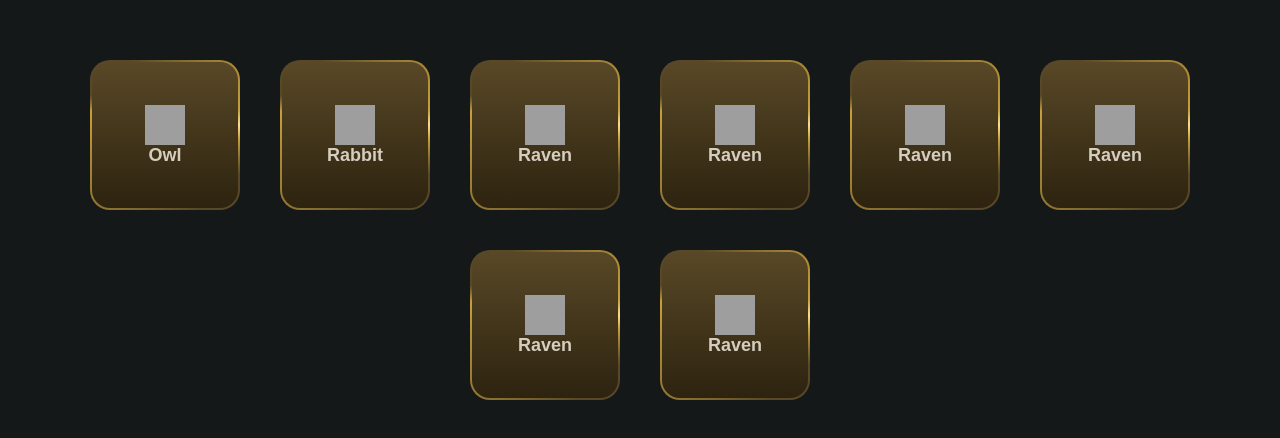
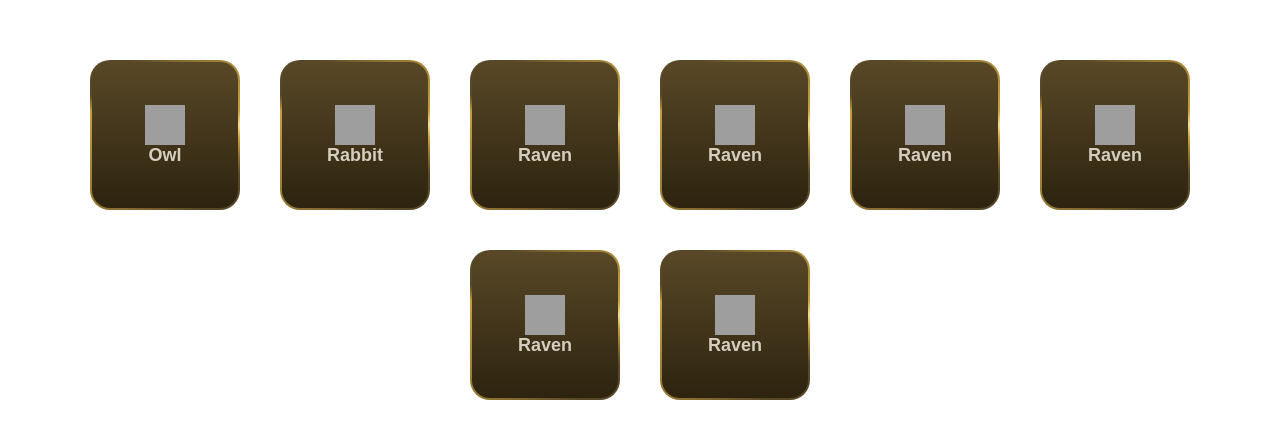
Before and after one commit to Ruthramsocialmedia/other-Menu, a plain HTML site: page index.html in a window 1280 px wide. Shown: the part 170-608 px from the top of the page. Drawn offline with Linux system fonts and the light colour scheme; grey boxes are pictures that could not be loaded.

Commit message:
first cmit

```diff
--- a/style.css
+++ b/style.css
@@ -39,7 +39,7 @@
 /* その他 */
 html,
 body {
-  background: #141819;
+  background: transparent;
 }
 
 body {
```
